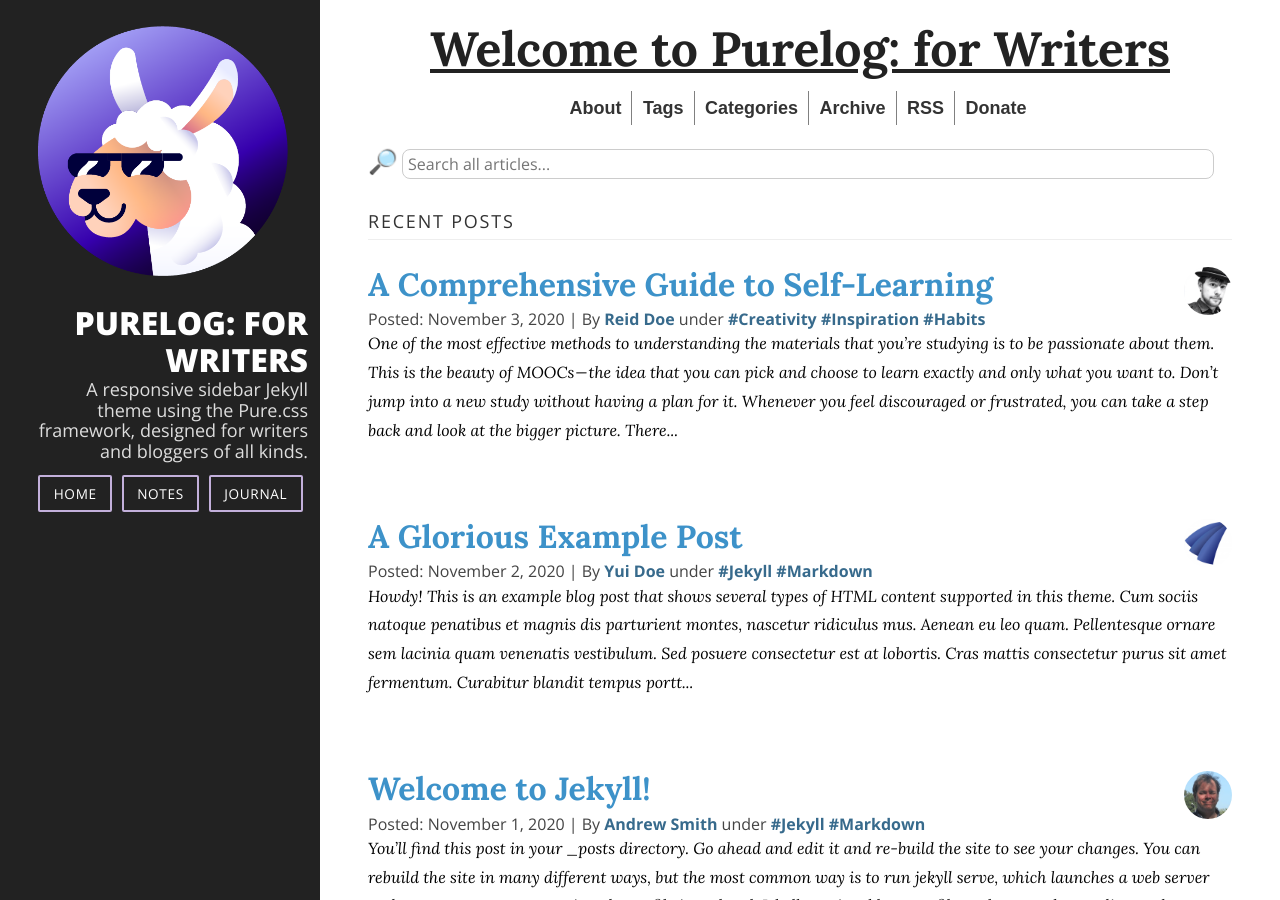
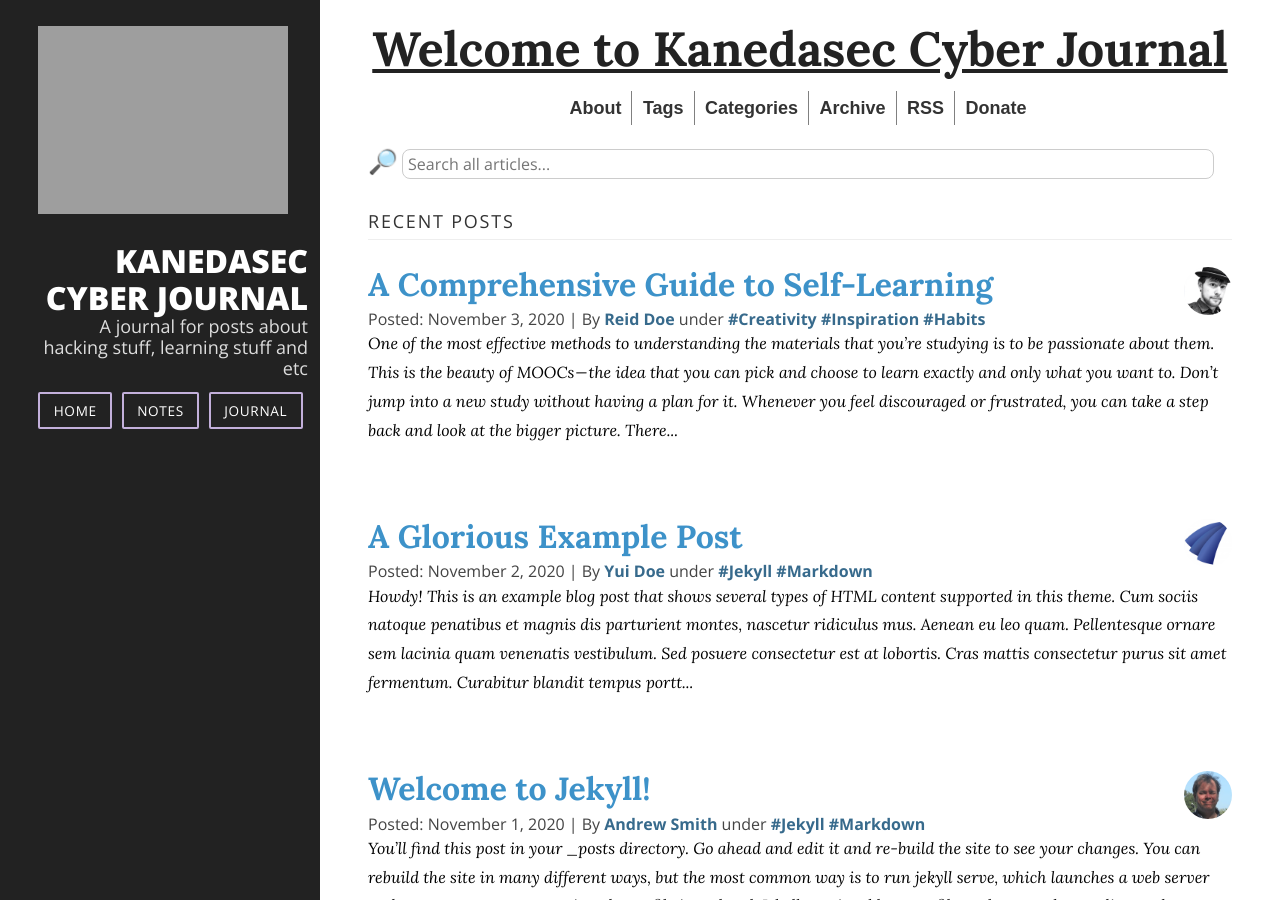
Before and after one commit to kanedasec/kanedasec.github.io, a Jekyll site: the page built from index.html, in a window 1280 px wide and 900 px high. Built offline with Jekyll 4.4.1, drawn with Linux system fonts in a browser that asks for light colours; nearby versions of some CDN libraries; the list of posts is cut into pages by our own code.

Commit message:
Update _config.yml

```diff
--- a/_config.yml
+++ b/_config.yml
@@ -18,31 +18,29 @@
 # You can create any custom variable you would like, and they will be accessible
 # in the templates via {{ site.myvariable }}.
 
-title: "Purelog: for Writers"
-email: mail@brennanbrown.ca
+remote_theme: pages-themes/hacker@v0.2.0
+plugins:
+- jekyll-remote-theme
+
+title: "Kanedasec Cyber Journal"
 description: >- # this means to ignore newlines until "baseurl:"
-  A responsive sidebar Jekyll theme using the Pure.css framework,
-  designed for writers and bloggers of all kinds.
+  A journal for posts about hacking stuff, learning stuff and etc
 baseurl: "" # the subpath of your site, e.g. /blog
-url: "https://purelog.netlify.app" # the base hostname & protocol for your site, e.g. http://example.com
-repository: brennanbrown/purelog
-twitter: brennankbrown
-github: brennanbrown
+url: "https://kanedasec.github.io" # the base hostname & protocol for your site, e.g. http://example.com
+repository: kanedasec/kanedasec.github.io
+twitter: kanedasec
+github: kanedasec
 
-header_image: assets/profile.png
+header_image: assets/profile.jpeg
 
 google_analytics:
 comments: true
 disqus: purelog-jekyll
 
-author: Brennan K. Brown
+author: Kanedasec
 author_bio: >-
-  Hey there! 😄 My name is Brennan, I'm a 25-year-old Métis web developer and
-  content strategist from Winnipeg, Manitoba and currently reside in Calgary,
-  Alberta. I've recently compeleted a Full Stack Developer Program at EvolveU,
-  and I'm looking to help those that need web development work done, or
-  searching for ideas and management for their next content project.
-author_pic: https://brennanbrown.ca/img/avatar.png
+  Cybersecurity and Hacking enthusiast. Used to be a criminal defense attorney, but he preferred to make a living breaking tech.
+author_pic: assets/profile.jpeg
 paginate: 4
 paginate_path: "/:num/"
 
```
